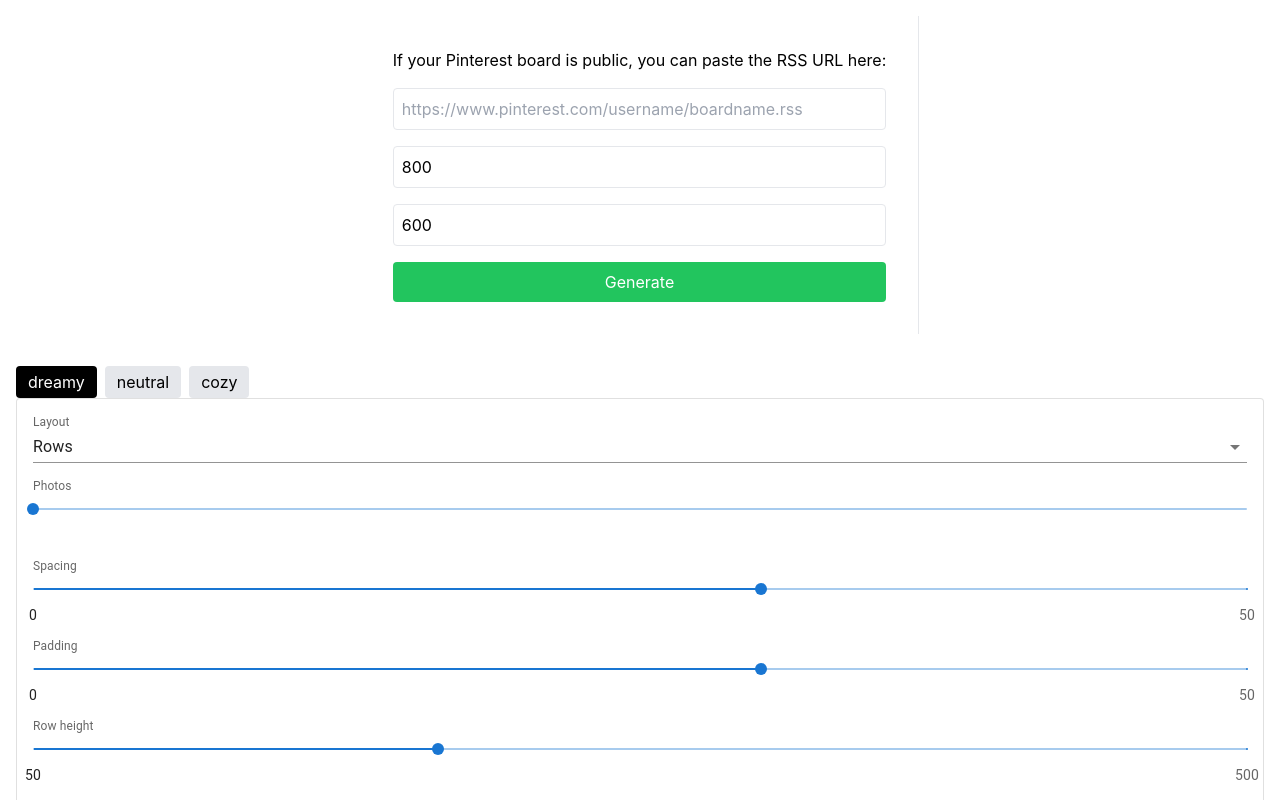
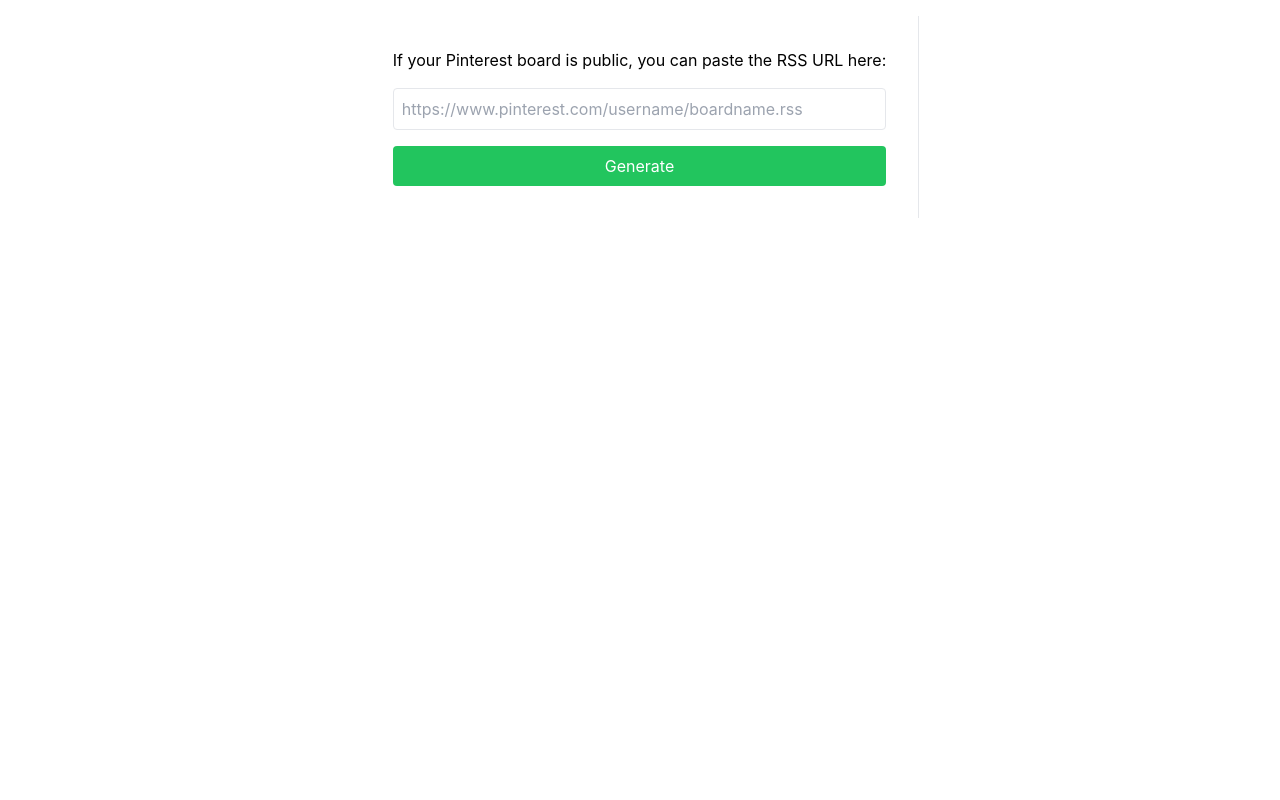
Before and after one commit to izanhuang/vision-weave, a React (Create React App) app: page / in a window 1280 px wide. Shown: the top 800 px of the page. Built offline with nearby package versions, Linux system fonts and the light colour scheme.

Commit message:
Clean up and fixed settings styling

```diff
--- a/src/components/BoardCanvas.tsx
+++ b/src/components/BoardCanvas.tsx
@@ -1,20 +1,14 @@
 import html2canvas from "html2canvas";
 import React, { useRef } from "react";
-import photos from "./components.ts";
-import { MasonryPhotoAlbum } from "react-photo-album";
 import "react-photo-album/masonry.css";
 import Settings from "./Settings.tsx";
 import { Playground } from "./Playground.tsx";
 
 interface BoardCanvasProps {
   images: string[];
-  theme: any;
-  width: number;
-  height: number;
-  onRandomize: () => void;
 }
 
-export const BoardCanvas = ({ images, theme, width, height, onRandomize }) => {
+export const BoardCanvas = ({ images }: BoardCanvasProps) => {
   const boardRef = useRef(null);
 
   const handleDownload = async () => {
@@ -36,12 +30,6 @@ export const BoardCanvas = ({ images, theme, width, height, onRandomize }) => {
       </Settings>
       <div className="mt-4 flex gap-4">
         <button
-          onClick={onRandomize}
-          className="px-4 py-2 rounded-lg bg-blue-500 text-white"
-        >
-          🎲 Randomize
-        </button>
-        <button
           onClick={handleDownload}
           className="px-4 py-2 rounded-lg bg-black text-white"
         >
--- a/src/components/Settings.tsx
+++ b/src/components/Settings.tsx
@@ -45,8 +45,9 @@ export default function Settings({ images, children }) {
           columns={24}
           rowSpacing={2}
           columnSpacing={4}
-          flexDirection={"column"}
+          // flexDirection={"column"}
         >
+          <Grid size={8}>
             <Filter>
               <TextField
                 select
@@ -55,7 +56,9 @@ export default function Settings({ images, children }) {
                 variant="standard"
                 margin="none"
                 value={layout}
-              onChange={(event) => setLayout(event.target.value as LayoutType)}
+                onChange={(event) =>
+                  setLayout(event.target.value as LayoutType)
+                }
               >
                 {[
                   { value: "rows", title: "Rows" },
@@ -68,7 +71,9 @@ export default function Settings({ images, children }) {
                 ))}
               </TextField>
             </Filter>
+          </Grid>
 
+          <Grid size={8}>
             <Filter>
               <SliderControl
                 name="Photos"
@@ -78,7 +83,9 @@ export default function Settings({ images, children }) {
                 onChange={(_, value) => setCount(value)}
               />
             </Filter>
+          </Grid>
 
+          <Grid size={8}>
             <Filter>
               <SliderControl
                 name="Spacing"
@@ -88,7 +95,9 @@ export default function Settings({ images, children }) {
                 onChange={(_, value) => setSpacing(value)}
               />
             </Filter>
+          </Grid>
 
+          <Grid size={8}>
             <Filter>
               <SliderControl
                 name="Padding"
@@ -98,7 +107,9 @@ export default function Settings({ images, children }) {
                 onChange={(_, value) => setPadding(value)}
               />
             </Filter>
+          </Grid>
 
+          <Grid size={8}>
             <Filter>
               <SliderControl
                 name="Row height"
@@ -110,7 +121,9 @@ export default function Settings({ images, children }) {
                 onChange={(_, value) => setTargetRowHeight(value)}
               />
             </Filter>
+          </Grid>
 
+          <Grid size={8}>
             <Filter>
               <SliderControl
                 name="Columns"
@@ -121,7 +134,9 @@ export default function Settings({ images, children }) {
                 onChange={(_, value) => setColumns(value)}
               />
             </Filter>
+          </Grid>
 
+          <Grid size={8}>
             <Filter>
               <SliderControl
                 name="Width (%)"
@@ -133,6 +148,7 @@ export default function Settings({ images, children }) {
               />
             </Filter>
           </Grid>
+        </Grid>
       </Paper>
 
       {children}
--- a/src/components/SidebarControls.tsx
+++ b/src/components/SidebarControls.tsx
@@ -3,20 +3,12 @@ import React from "react";
 interface Props {
   rssUrl: string;
   setRssUrl: (url: string) => void;
-  width: number;
-  setWidth: (w: number) => void;
-  height: number;
-  setHeight: (h: number) => void;
   onGenerate: () => void;
 }
 
 export const SidebarControls: React.FC<Props> = ({
   rssUrl,
   setRssUrl,
-  width,
-  setWidth,
-  height,
-  setHeight,
   onGenerate,
 }) => (
   <div className="flex flex-col self-center gap-4 p-8  border-r border-gray-200">
@@ -28,20 +20,6 @@ export const SidebarControls: React.FC<Props> = ({
       onChange={(e) => setRssUrl(e.target.value)}
       className="p-2 border rounded"
     />
-    <input
-      type="number"
-      placeholder="Width (px)"
-      value={width}
-      onChange={(e) => setWidth(Number(e.target.value))}
-      className="p-2 border rounded"
-    />
-    <input
-      type="number"
-      placeholder="Height (px)"
-      value={height}
-      onChange={(e) => setHeight(Number(e.target.value))}
-      className="p-2 border rounded"
-    />
     <button
       onClick={onGenerate}
       className="px-4 py-2 rounded bg-green-500 text-white"
--- a/src/pages/index.tsx
+++ b/src/pages/index.tsx
@@ -1,20 +1,10 @@
 import React, { useState } from "react";
 import { getPinterestImages } from "../lib/getPinterestImages.ts";
-import { themes } from "../lib/themes.ts";
 import { SidebarControls } from "../components/SidebarControls.tsx";
 import { BoardCanvas } from "../components/BoardCanvas.tsx";
-import { ThemeSelector } from "../components/ThemeSelector.tsx";
-import { MasonryPhotoAlbum } from "react-photo-album";
-import photos from "../components/components.ts";
-
 export default function Home() {
   const [rssUrl, setRssUrl] = useState("");
   const [images, setImages] = useState<any[]>([]);
-  const [themeKey, setThemeKey] = useState(
-    "dreamy" as "dreamy" | "neutral" | "cozy"
-  );
-  const [width, setWidth] = useState(800);
-  const [height, setHeight] = useState(600);
 
   const generateBoard = async () => {
     const result = await getPinterestImages(rssUrl);
@@ -26,28 +16,9 @@ export default function Home() {
       <SidebarControls
         rssUrl={rssUrl}
         setRssUrl={setRssUrl}
-        width={width}
-        setWidth={setWidth}
-        height={height}
-        setHeight={setHeight}
         onGenerate={generateBoard}
       />
-
-      <div>
-        <ThemeSelector
-          current={themeKey}
-          onChange={(theme) =>
-            setThemeKey(theme as "dreamy" | "neutral" | "cozy")
-          }
-        />
-        <BoardCanvas
-          images={images}
-          theme={themes[themeKey]}
-          width={width}
-          height={height}
-          onRandomize={generateBoard}
-        />
-      </div>
+      {images.length > 0 && <BoardCanvas images={images} />}
     </div>
   );
 }
```
Lines whose indentation alone changed are shown as unchanged.
